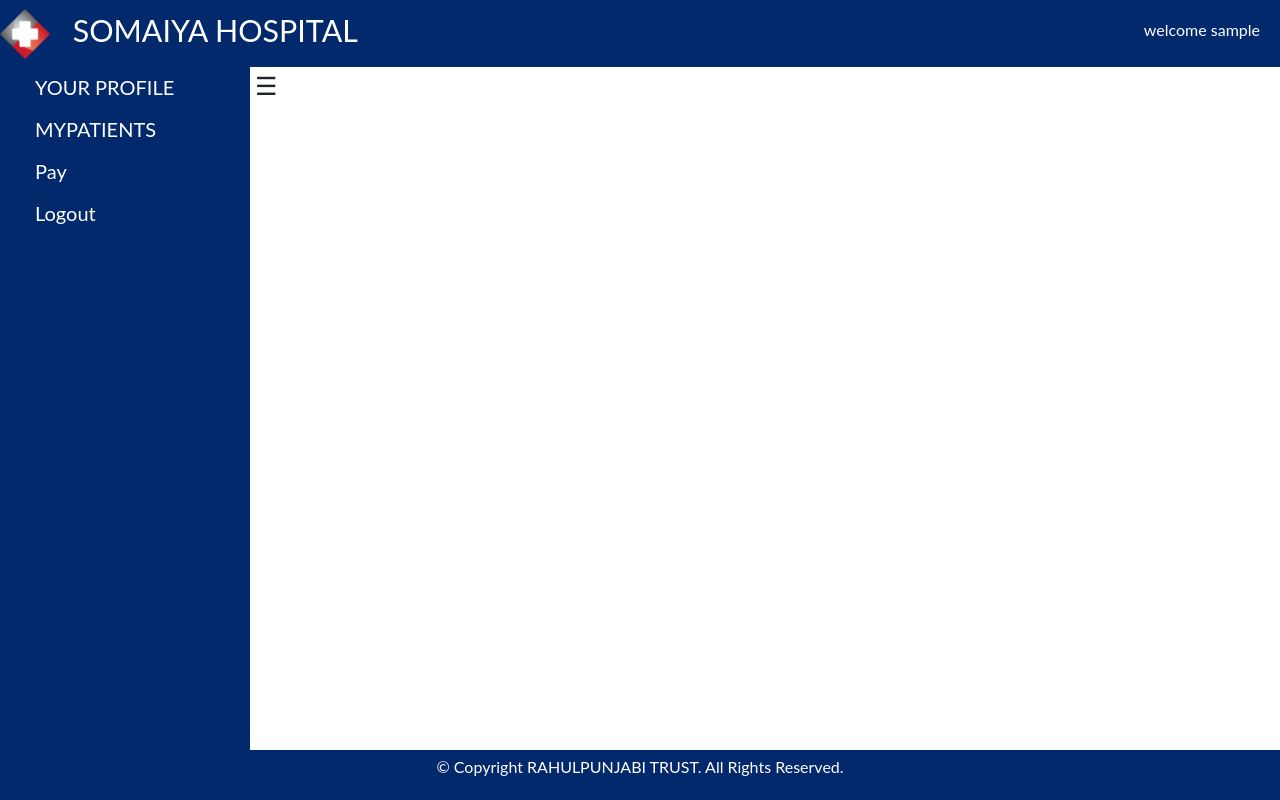
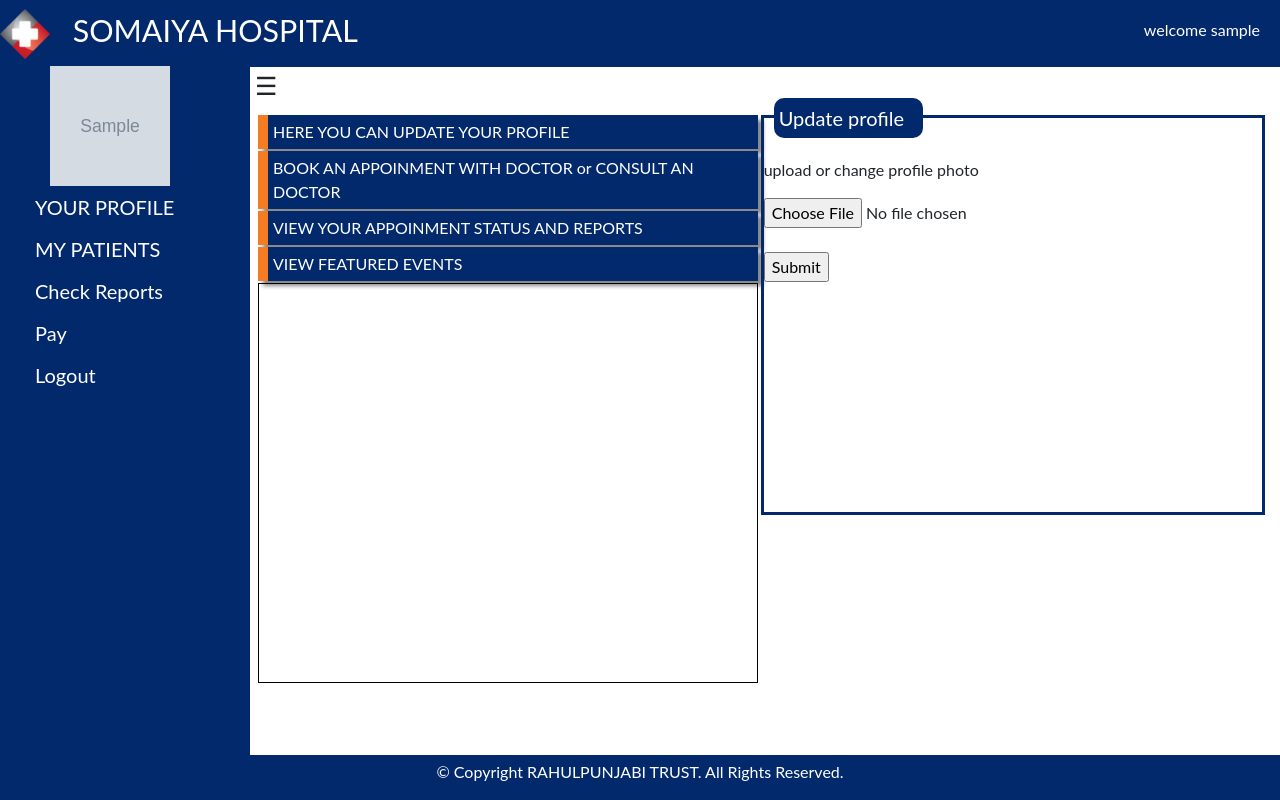
Before and after one commit to bhavini-m/Hospital-Mini-Project, a PHP site: page /doctor_dashboard.php in a window 1280 px wide. Run offline with PHP 8.4, Linux system fonts and the light colour scheme; the visitor is signed in with stand-in values (Sample User, id 1); tables that the repository leaves empty or names only in its code hold one stand-in row (values such as "Sample post"); grey boxes marked "Sample" are stand-in pictures.

Commit message:
good night

```diff
--- a/appointment.php
+++ b/appointment.php
@@ -101,7 +101,7 @@ $_SESSION['lname']; ?> >
 
   <select name="dept">
     <option class="dropdown-item">Cardiology</option>
-    <option class="dropdown-item" value="loll" >Maternity ward</option>
+    <option class="dropdown-item">Maternity ward</option>
     <option class="dropdown-item">General physiology</option>
     <option class="dropdown-item">ENT ward</option>
   </select>
--- a/doc_sidenav.php
+++ b/doc_sidenav.php
@@ -76,26 +76,44 @@ color:white;
 }.dropdown-container a{
 padding-left: 50px;
 }
+.pro-image{
+margin-left: 50px;
 
+}
 
 </style>
 
 
 <div id="mySidenav" class="sidenav" style="width:250px">
+    <div class="pro-image">
+      <?php
+      $link = mysqli_connect("localhost","root", "", "hospital");
+      $email=$_SESSION['email'];
 
-   <li class="list-item"><a href="doctor_dashboard.php">YOUR PROFILE</a></li>
- <!-- <span class="dropdown-btn ">PATIENTS
+      $sql="select * from profile where email='$email'";
+      $result=mysqli_query($link,$sql);
+      $num = mysqli_num_rows($result);
+      if($num==1)
+      {
+        $row=mysqli_fetch_assoc($result);
+        echo"<img src='profile/".$row['photo']."'width='120px' height='120px'>";
+      }
+      else{
+      echo"<img src='profile/default.png' width='120px' height='120px'>";
+     }
+     ?>
+     </div>
+    <li class="list-item"><a href="doctor_dashboard.php">YOUR PROFILE</a></li>
+ <span class="dropdown-btn  ">MY PATIENTS
     <i class="fa fa-caret-down"></i>
   </span>
   <div class="dropdown-container">
-    <a href="bapp.php">Book</a>
-    <a href="#">Check Status</a>
-  </div> -->
-  <li class="list-item"><a href="doc_pat.php">MYPATIENTS</a></li>
+    <a href="doc_pat.php">CURRENT APPOINTMENTS</a>
+    <a href="#">previous patients</a>
+  </div>
+  <li class="list-item"><a href="#">Check Reports</a></li>
   <li class="list-item"><a href="pay_fee.html">Pay</a></li>
   <li class="list-item"><a href="logout.php">Logout</a></li>
-
-</div>
 
 </div>
 <script>
--- a/doctor_dashboard.php
+++ b/doctor_dashboard.php
@@ -4,23 +4,89 @@ $link = mysqli_connect("localhost","root", "", "hospital");
 if($link === false){
     die("ERROR: Could not connect. " . mysqli_connect_error());
 }
+
+if(isset($_POST["profile"])){
+  $email=$_SESSION['email'];
+  $msg="";
+$sql="select * from profile where email='$email'";
+$result=mysqli_query($link,$sql);
+$num = mysqli_num_rows($result);
+$target="profile/".basename($_FILES["photo"]["name"]);
+$image=$_FILES["photo"]["name"];
+if($num==1){
+$sql="update profile SET photo='$image' where email='$email'";
+mysqli_query($link,$sql);
+if(move_uploaded_file($_FILES["photo"]["tmp_name"], $target))
+$msg="image uploaded";
+}
+else{
+$sql="INSERT INTO profile VALUES('$email','$image','set')";
+mysqli_query($link,$sql);
+if(move_uploaded_file($_FILES["photo"]["tmp_name"], $target))
+  $msg="image uploaded";
+}
+}
 ?>
 <style type="text/css">
-
+ *{
+  box-sizing: border-box;
+ }
 .ham{
   width:100px;
   font-size: 100px;
   position:fixed;
+  z-index:1;
   }
 
   .footer{
     text-align:center;
     background-color: #03296d;
-    padding:5px 0px 5px 0px;
+    padding:5px 0px 0px 0px;
+    margin-bottom: 0px;
     width:100%;
     color:white;
     position:fixed;
-    bottom:0px;
+    bottom:0;
+
+  }
+  .left{
+    width:49%;
+    float:left;
+    margin-left:3px;
+  }
+.info p
+  {
+    background-color:  #03296d;
+    color:white;
+    border-left: 10px solid rgb(245,124,35);
+    padding :5px;
+    margin-bottom: 2px;
+    margin-left: 5px;
+    box-shadow: 5px 5px 4px #888;
+  }
+  .featured{
+    height:50%;
+     margin-left: 5px;
+    border:1px solid black;
+  }
+  .update{
+    height:50%;
+    border:3px solid  #03296d;
+    position:relative;
+
+  }
+  .top{
+    font-size:20px;
+    border:2px solid  #03296d;
+    width:30%;
+    background-color: #03296d;
+    color:white ;
+    padding:3px;
+    border-radius:10px;
+    position: relative;
+    top:-20px;
+    left:10px;
+    z-index:1;
 
   }
 </style>
@@ -36,15 +102,33 @@ if($link === false){
 
 <?php include("includes/head.php");  ?>
 
-<div id="main" style="margin-left:250px";>
+<div id="main" style="margin-left:250px">
 <span class="ham" style="font-size:25px;padding-left:5px;cursor:pointer;position: fixed;" onclick="openNav()">&#9776;</span>
+ <?php include("doc_sidenav.php"); ?>
+  <br>
+  <br>
+  <div class="left">
+<div class="info">
+<p>HERE YOU CAN UPDATE YOUR PROFILE</p>
+<p>BOOK AN APPOINMENT WITH DOCTOR or CONSULT AN DOCTOR</p>
+<p>VIEW YOUR APPOINMENT STATUS AND REPORTS</p>
+<p>VIEW FEATURED EVENTS</p>
+</div>
+<div class="featured">
 
- <?php include("doc_sidenav.php"); ?>
+</div>
+</div>
 
-
-<div class=content>
-
-
+<!-- profile updation -->
+<div class="update left">
+<div class="top">Update profile</div>
+<div>
+<p>upload or change profile photo</p>
+<form action="doctor_dashboard.php" method="POST" enctype="multipart/form-data">
+  <input type="file" name="photo"><br><br>
+  <input type="submit" name="profile">
+</form>
+</div>
 </div>
 
 
```
Also changed, not shown: doc_pat.php (+66 -3 lines), profile/DOMICILE.jpg (added), profile/INCOME.jpg (added), profile/d1.jpg (added), profile/d2.jpg (added).
